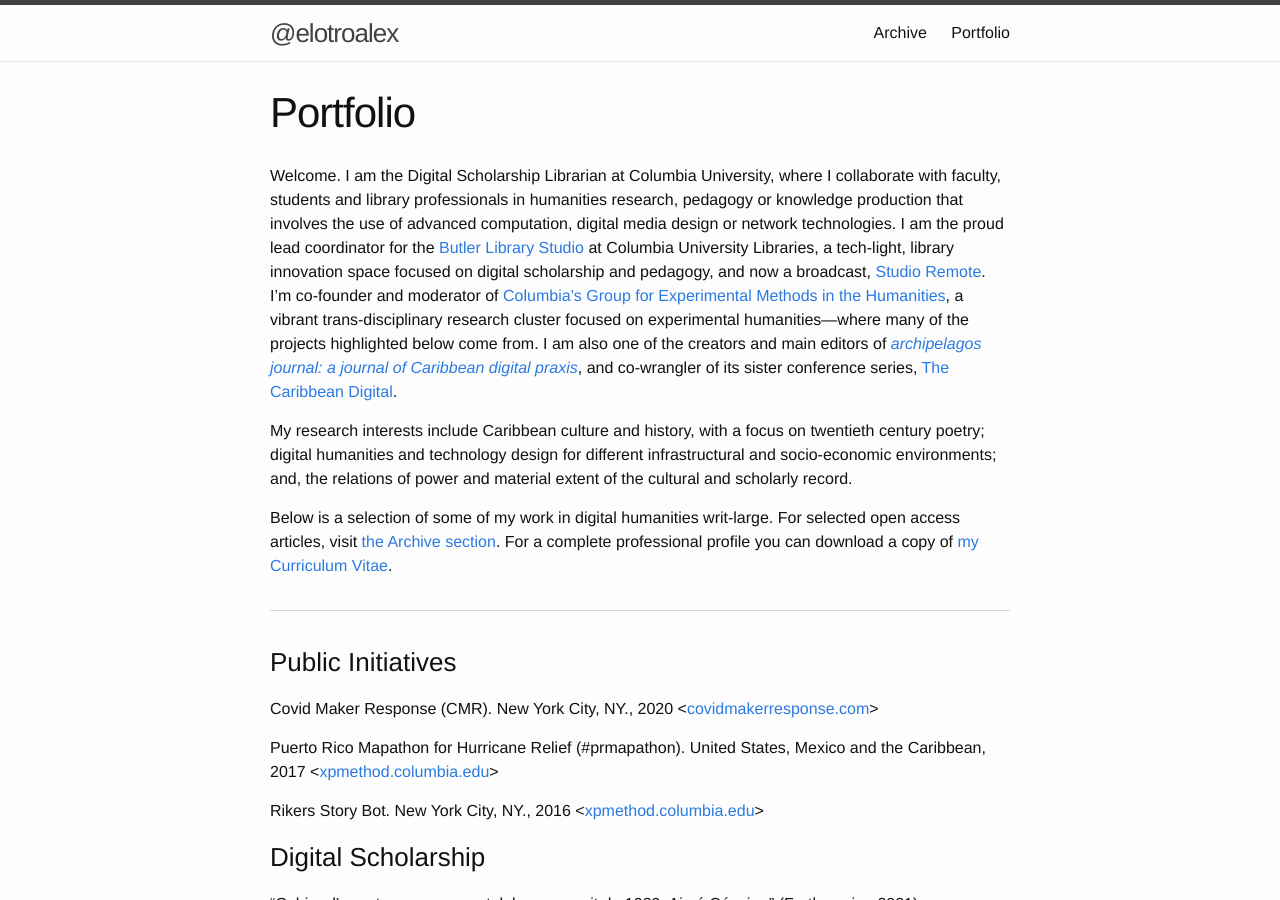
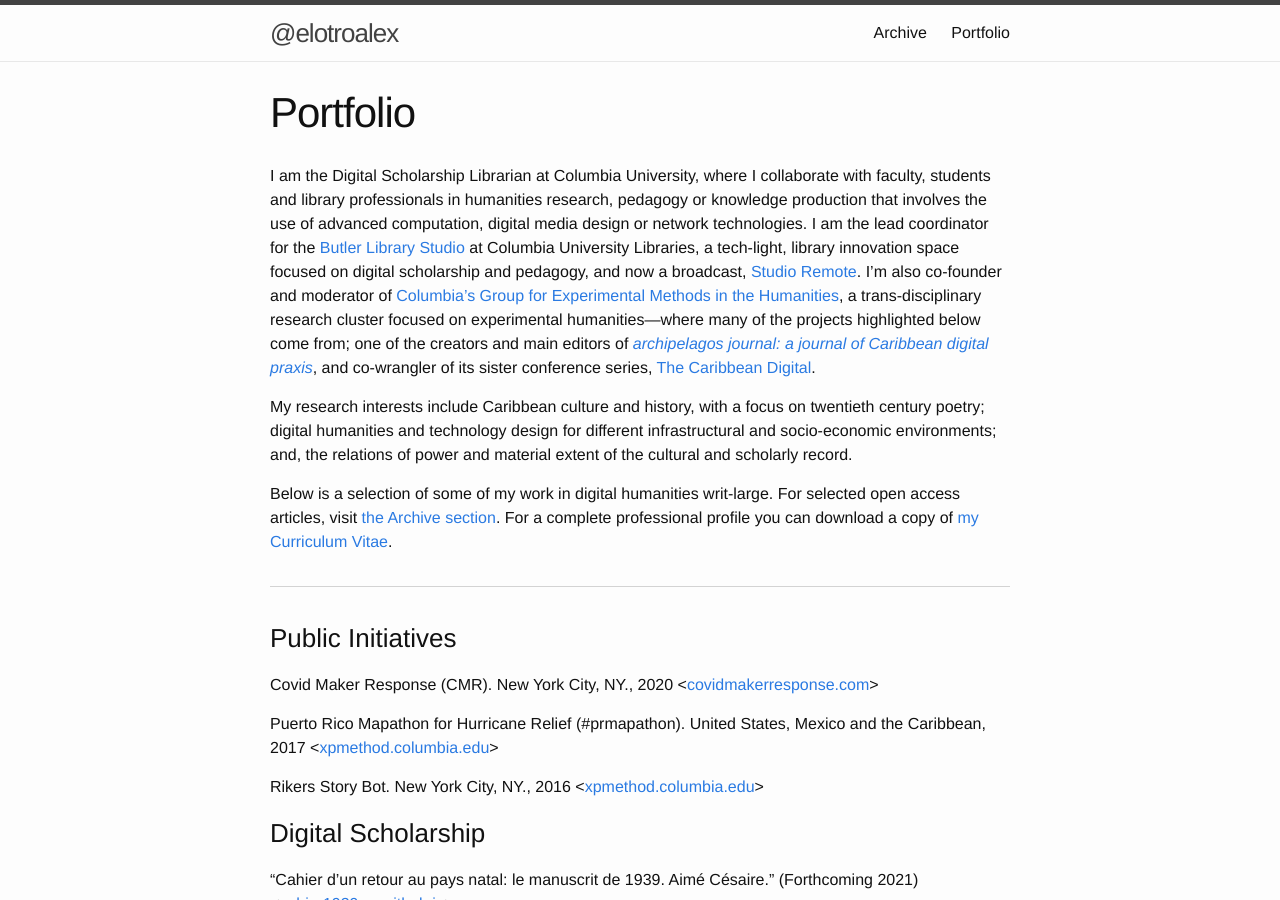
Before and after one commit to elotroalex/elotroalex, a Jekyll site: the page built from portfolio.md, in a window 1280 px wide and 900 px high. Built offline with Jekyll 4.4.1, drawn with Linux system fonts in a browser that asks for light colours.

Commit message:
tweaks to portfolio

```diff
--- a/_layouts/page.html
+++ b/_layouts/page.html
@@ -4,7 +4,7 @@
 <article class="post">
 
   <header class="post-header">
-    <h1 class="post-title">{{ page.title }}</h1>
+    <h2 class="post-title">{{ page.title }}</h2>
   </header>
 
   <div class="post-content">
--- a/portfolio.md
+++ b/portfolio.md
@@ -5,7 +5,7 @@
 permalink: /portfolio/
 ---
 
-Welcome. I am the Digital Scholarship Librarian at Columbia University, where I collaborate with faculty, students and library professionals in humanities research, pedagogy or knowledge production that involves the use of advanced computation, digital media design or network technologies. I am the proud lead coordinator for the [Butler Library Studio](https://studio.cul.columbia.edu/) at Columbia University Libraries, a tech-light, library innovation space focused on digital scholarship and pedagogy, and now a broadcast, [Studio Remote](https://www.twitch.tv/culstudio). I'm co-founder and moderator of [Columbia's Group for Experimental Methods in the Humanities](http://xpmethod.plaintext.in/), a vibrant trans-disciplinary research cluster focused on experimental humanities---where many of the projects highlighted below come from. I am also one of the creators and main editors of *[archipelagos journal: a journal of Caribbean digital praxis](http://archipelagosjournal.org/)*, and co-wrangler of its sister conference series, [The Caribbean Digital](http://caribbeandigitalnyc.net/).
+I am the Digital Scholarship Librarian at Columbia University, where I collaborate with faculty, students and library professionals in humanities research, pedagogy or knowledge production that involves the use of advanced computation, digital media design or network technologies. I am the lead coordinator for the [Butler Library Studio](https://studio.cul.columbia.edu/) at Columbia University Libraries, a tech-light, library innovation space focused on digital scholarship and pedagogy, and now a broadcast, [Studio Remote](https://www.twitch.tv/culstudio). I'm also co-founder and moderator of [Columbia's Group for Experimental Methods in the Humanities](http://xpmethod.plaintext.in/), a trans-disciplinary research cluster focused on experimental humanities---where many of the projects highlighted below come from; one of the creators and main editors of *[archipelagos journal: a journal of Caribbean digital praxis](http://archipelagosjournal.org/)*, and co-wrangler of its sister conference series, [The Caribbean Digital](http://caribbeandigitalnyc.net/).
 
 My research interests include Caribbean culture and history, with a focus on twentieth century poetry; digital humanities and technology design for different infrastructural and socio-economic environments; and, the relations of power and material extent of the cultural and scholarly record.
 
```
